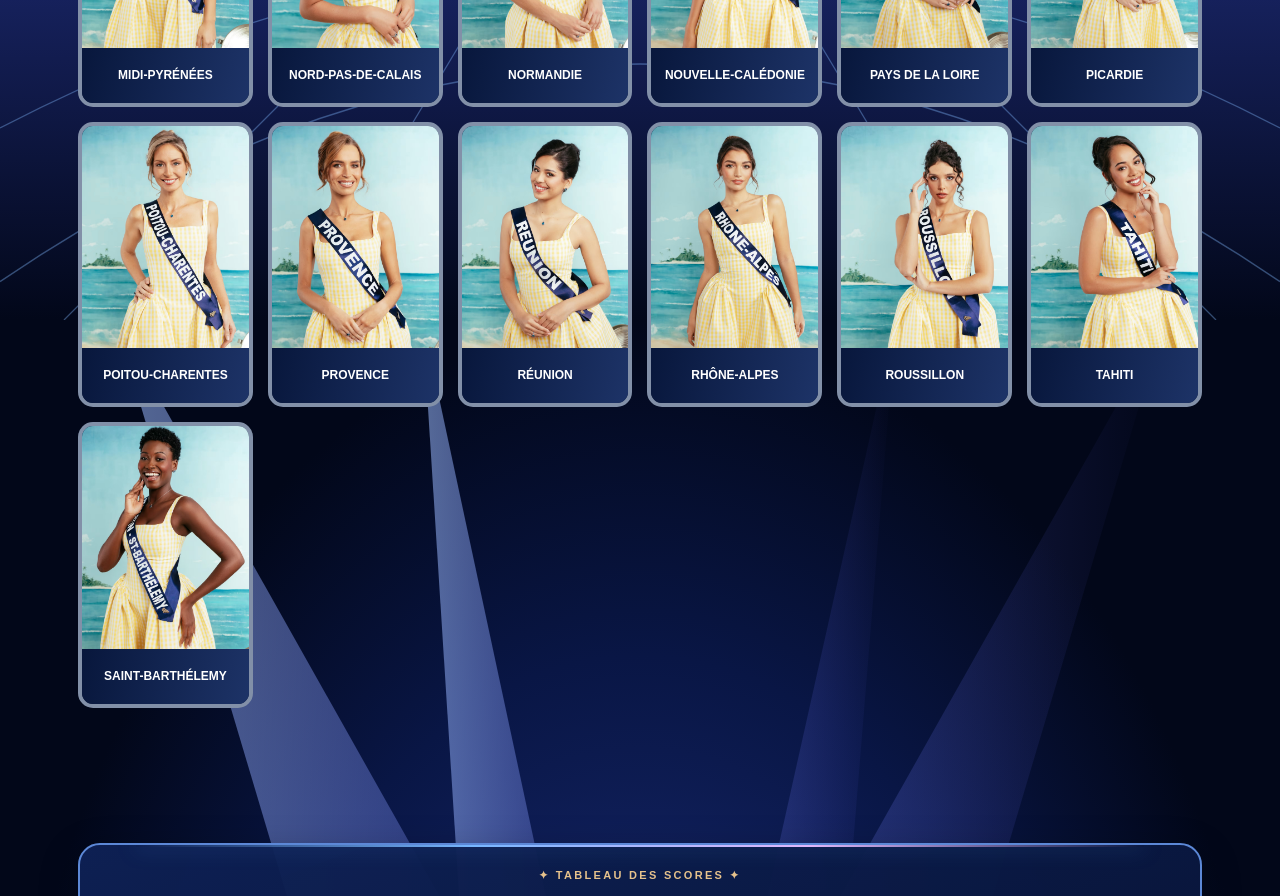
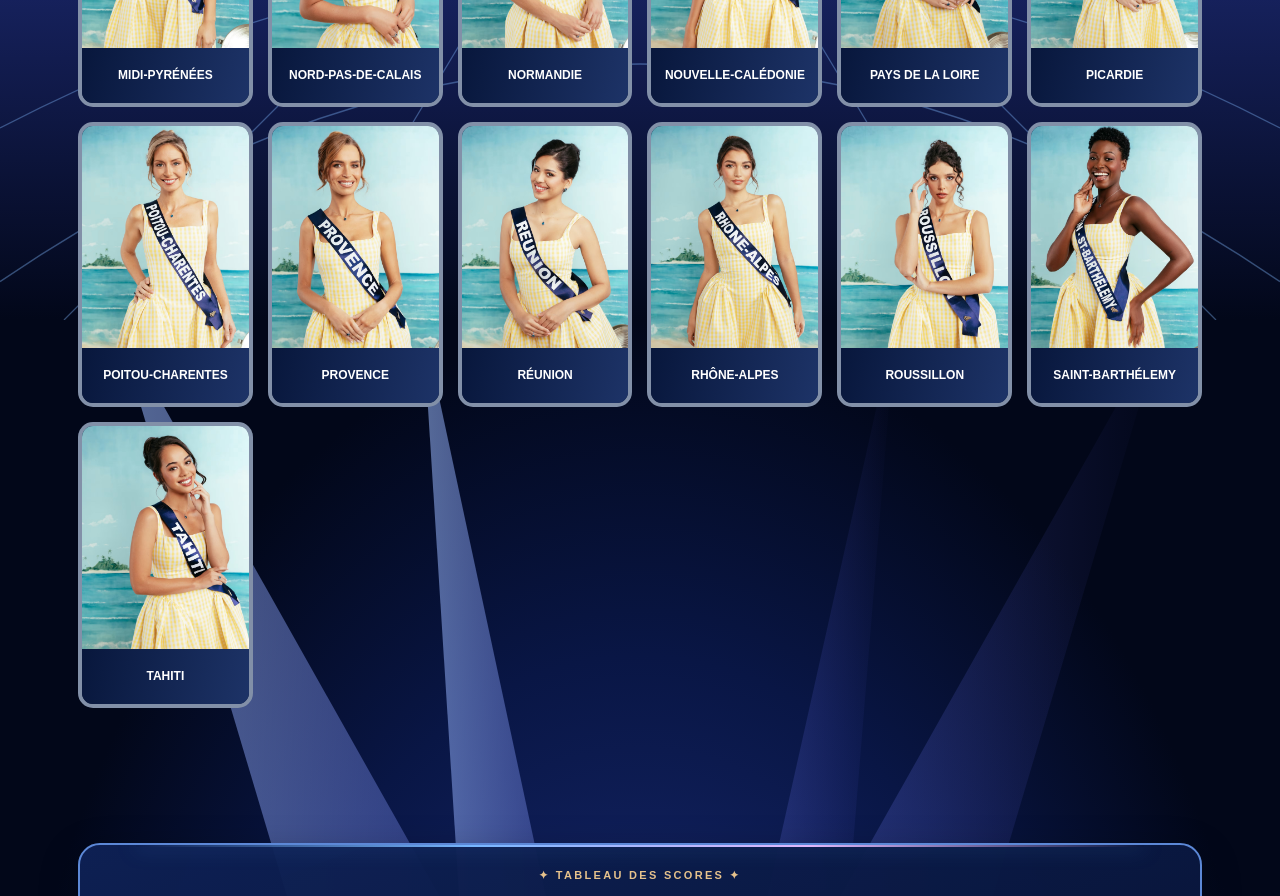
Before and after one commit to ludhardy-arch/miss2027, a React (Vite) app in the folder miss2026-main/: page /#/demo in a window 1280 px wide. Shown: the part 1600-2496 px from the top of the page. Built offline with nearby package versions, Linux system fonts and the light colour scheme.

Commit message:
Classer Saint-Barthélemy avant Tahiti sans modifier les IDs

```diff
--- a/miss2026-main/src/data/candidates.js
+++ b/miss2026-main/src/data/candidates.js
@@ -29,6 +29,6 @@ export const CANDIDATES = [
   { id: 27, label: "Réunion", image: "/images/Reunion.jpg?v=2027" },
   { id: 28, label: "Rhône-Alpes", image: "/images/Rhone-Alpes.jpg?v=2027" },
   { id: 29, label: "Roussillon", image: "/images/Roussillon.jpg?v=2027" },
+  { id: 31, label: "Saint-Barthélemy", image: "/images/Saint-Barthelemy.jpg?v=2027" },
   { id: 30, label: "Tahiti", image: "/images/Tahiti.jpg?v=2027" },
-  { id: 31, label: "Saint-Barthélemy", image: "/images/Saint-Barthelemy.jpg?v=2027" },
 ];
```
